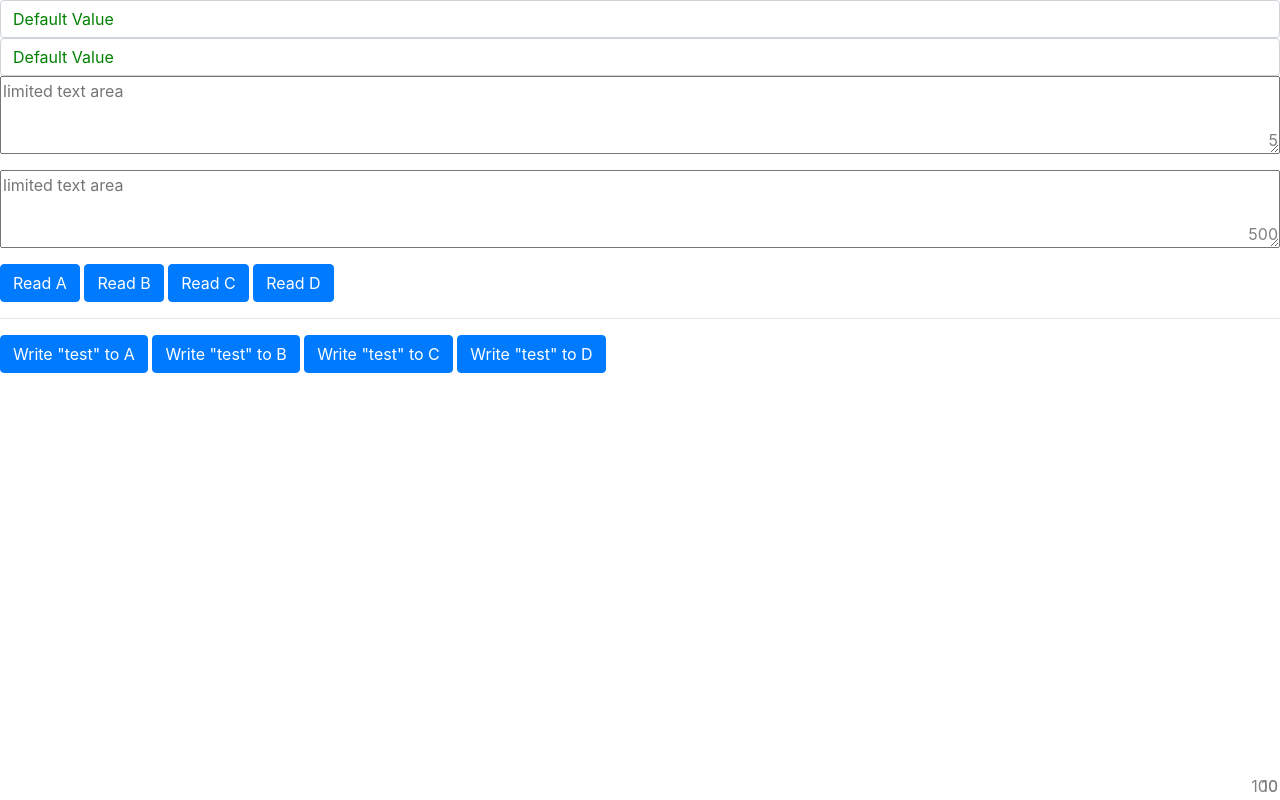
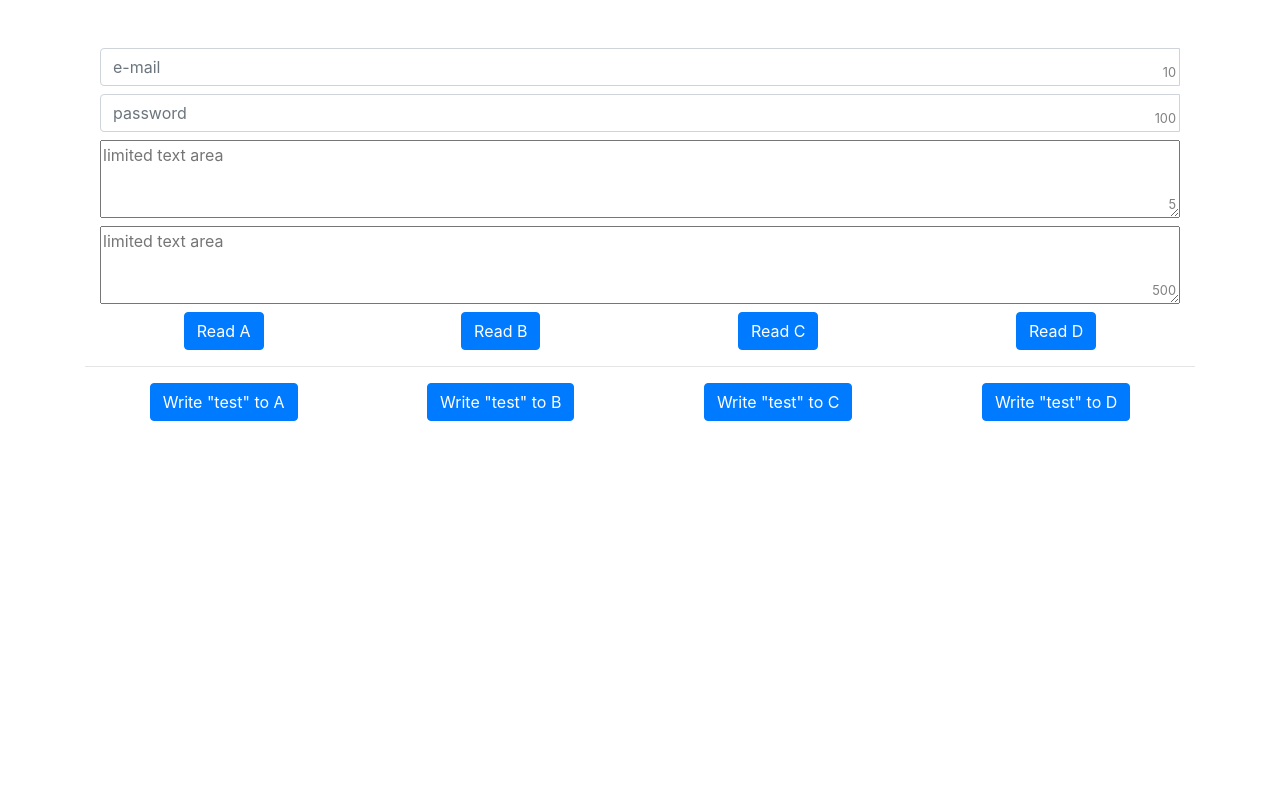
Before and after one commit to ozlemts/HTMLCustomElements, a plain HTML site: page inputs.html in a window 1280 px wide. Drawn offline with nearby package versions, Linux system fonts and the light colour scheme.

Commit message:
input.js is created like innerHTML

```diff
--- a/inputs.html
+++ b/inputs.html
@@ -1,23 +1,27 @@
 <link rel="stylesheet" href="https://cdn.vklab.net/bootstrap.css">
 <script src="inputs.js" defer></script>
 <script src="text-areas.js" defer></script>
-
-<input-limited id="a" limit=10 ></input-limited>
-<input-limited id="b" limit=100></input-limited>
+<div class="container my-5 ">
+	<div>
+		<input-limited id="a" limit=10 placeholder="e-mail" ></input-limited>
+		<input-limited id="b" limit=100 placeholder="password"></input-limited>
 		<textarea-limited id="c" limit=5></textarea-limited>
 		<textarea-limited id="d" limit=500></textarea-limited>
-
+	</div>
+	<div class="d-flex justify-content-around">
 		<button id="read-a" class="btn btn-primary">Read A</button>
 		<button id="read-b" class="btn btn-primary">Read B</button>
 		<button id="read-c" class="btn btn-primary">Read C</button>
 		<button id="read-d" class="btn btn-primary">Read D</button>
-
+	</div>
 	<hr>
-
+	<div class="d-flex justify-content-around">
 		<button id="write-a" class="btn btn-primary">Write "test" to A</button>
 		<button id="write-b" class="btn btn-primary">Write "test" to B</button>
 		<button id="write-c" class="btn btn-primary">Write "test" to C</button>
 		<button id="write-d" class="btn btn-primary">Write "test" to D</button>
+	</div>
+</div>
 
 <script>
 var a = document.getElementById("a");
--- a/inputs.js
+++ b/inputs.js
@@ -10,45 +10,50 @@ customElements.define('input-limited', class extends HTMLElement
 		//console.log('limit = ' + limit);
 		const LIMIT = this.getAttribute('limit');
 
-		//create input tag
-		this.input = document.createElement('input');
-		this.input.setAttribute('class','form-control');
-		this.input.setAttribute('type','text');
-		this.input.setAttribute('placeholder','e-mail');
-		this.input.value = 'Default Value';
+		this.innerHTML =
+			`
+			<style> .char-counter {position : absolute; bottom: 4px; right: 4px; color: grey ; font-size: .8rem;}</style>
+			<div class="container">
+				<div class="input-group my-2">
+					<input class="form-control" type="text" >
+					<span class="char-counter"></span>
+				</div>
+			</div>
+			`
+		// create variables to modify
+		const INPUT = this.querySelector("input");
+		const COUNTER = this.querySelector("span");
 
+		//create custom elements properties
+		this.input = this.querySelector("input");
+		this.counter = this.querySelector("span");
+		this.input.innerText = 'Default Value';
+		this.counter.innerText = LIMIT;
+		const PLACEHOLDER = this.getAttribute('placeholder');
+		this.input.setAttribute('placeholder',PLACEHOLDER);
 
-		var char_counter = document.createElement('span');
-		char_counter.setAttribute('class','char-counter');
-		char_counter.setAttribute('limit', LIMIT);
+		//set event listener to watch input size
+		this.input.addEventListener("input", e => {
+			let value_lenght = e.target.value.length;
+			set_counter(value_lenght);
+		})
 
-		var style = document.createElement('style');
-		style.textContent = `.form-control { color: green }`;
-
-		this.appendChild(this.input);
-		this.appendChild(char_counter);
-		this.appendChild(style);
-
-
-		this.querySelector("span").innerText = LIMIT;
-
-		this.querySelector("input").addEventListener("input",
-			e => {
-				console.log(e.target.value.length);
-				console.log(this);
-				this.querySelector("span").innerText = (LIMIT - e.target.value.length);
-				console.log(this.querySelector("span").innerText);
+		function set_counter(lenght) {
+			let remained_char = LIMIT - lenght;
+			if (remained_char < 0) {
+				COUNTER.innerText = 0;
+				INPUT.value = INPUT.value.substring(0, LIMIT);
+				remained_char = LIMIT - INPUT.value.length;
 			}
-		)
-		//this.input.count = this.input.value.length;
-		console.log(this);
+			COUNTER.innerText = remained_char;
+		}
 
 	}
 
 	// this method is invoked when value attribute is read
 	get value()
 	{
-		return this.input.value;
+		return this.querySelector("input").value;
 	}
 
 	// this method is invoked when value attribute is written
--- a/text-areas.js
+++ b/text-areas.js
@@ -11,19 +11,19 @@ customElements.define('textarea-limited', class extends HTMLElement
 		//create custom elements dom
 		this.innerHTML =
 		`
-		<style> .char-counter {position : absolute; bottom: 2px; right: 2px; color: grey }</style>
-		<form>
-			<div class="input-group">
-				<textarea class="w-100 form control" placeholder= "limited text area" rows="3"></textarea>
-				<span class="char-counter" limit=50></span>
+		<style> .char-counter {position : absolute; bottom: 4px; right: 4px; color: grey ; font-size: .8rem;}</style>
+		<div class="container">
+			<div class="input-group my-2">
+				<textarea class="form control w-100" placeholder= "limited text area" rows="3" ></textarea>
+				<span class="char-counter"></span>
 			</div>
-		</form>
+		</div>
 		`
 		// create variables to modify
 		const TEXTAREA = this.querySelector("textarea");
 		const COUNTER = this.querySelector("span");
 
-		//create property
+		//create custom elements properties
 		this.textarea = this.querySelector("textarea");
 		this.counter = this.querySelector("span");
 		this.counter.innerText = LIMIT;
```
Lines whose indentation alone changed are shown as unchanged.
